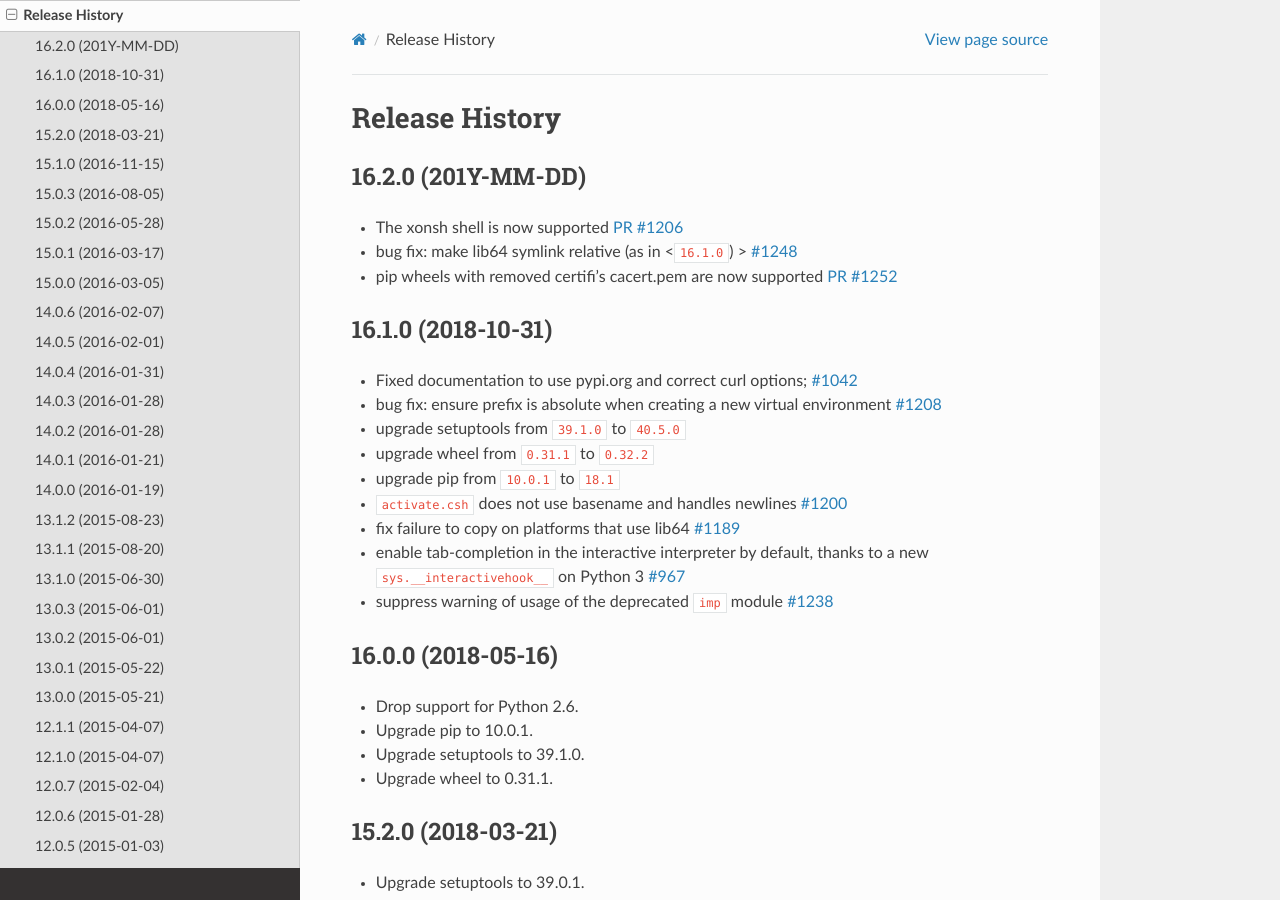
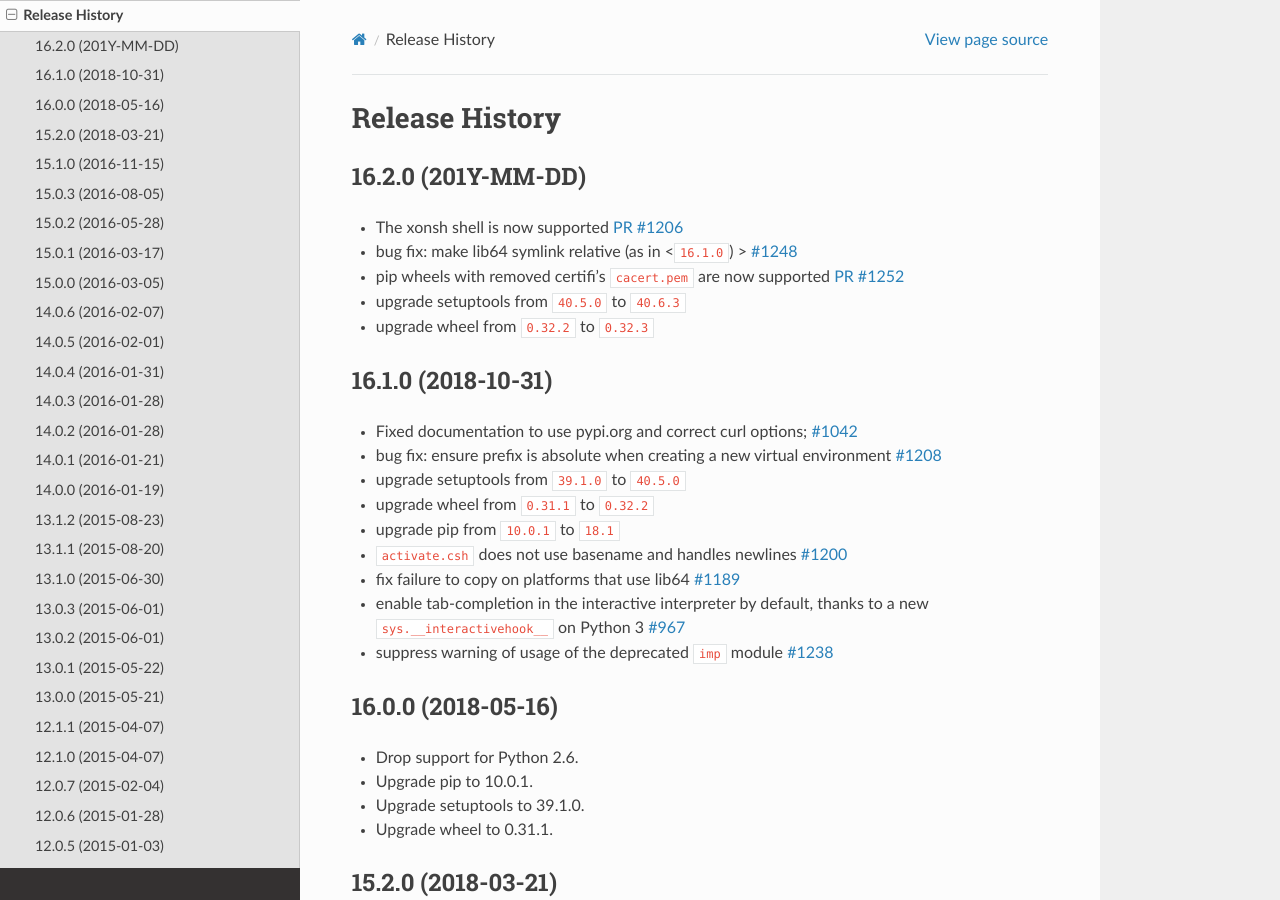
Before and after one commit to pypa/virtualenv, a Sphinx documentation site: the page built from docs/changes.rst, in a window 1280 px wide and 900 px high. Built offline with Sphinx 7.4.7 and the Read the Docs theme 2.0.0, drawn with Linux system fonts in a browser that asks for light colours; the version number could not be read and is left out.

Commit message:
bump embeded wheels

```diff
--- a/docs/changes.rst
+++ b/docs/changes.rst
@@ -5,7 +5,9 @@ Release History
 -------------------
 * The xonsh shell is now supported :pull:`1206`
 * bug fix: make lib64 symlink relative (as in <``16.1.0``) > :issue:`1248`
-* pip wheels with removed certifi's cacert.pem are now supported :pull:`1252`
+* pip wheels with removed certifi's ``cacert.pem`` are now supported :pull:`1252`
+* upgrade setuptools from ``40.5.0`` to ``40.6.3``
+* upgrade wheel from ``0.32.2`` to ``0.32.3``
 
 16.1.0 (2018-10-31)
 -------------------
```
Also changed, not shown: 4 other files.
